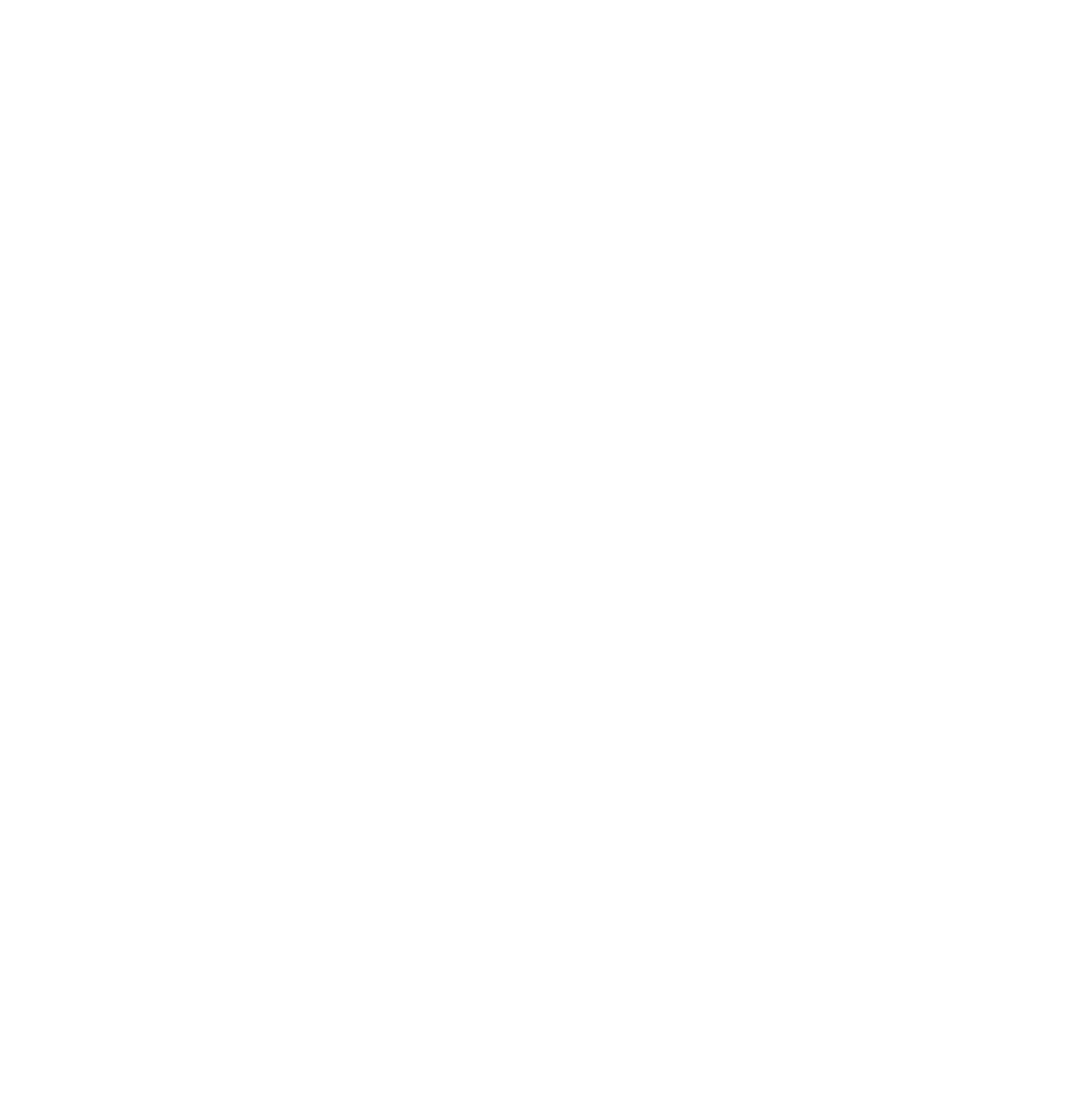
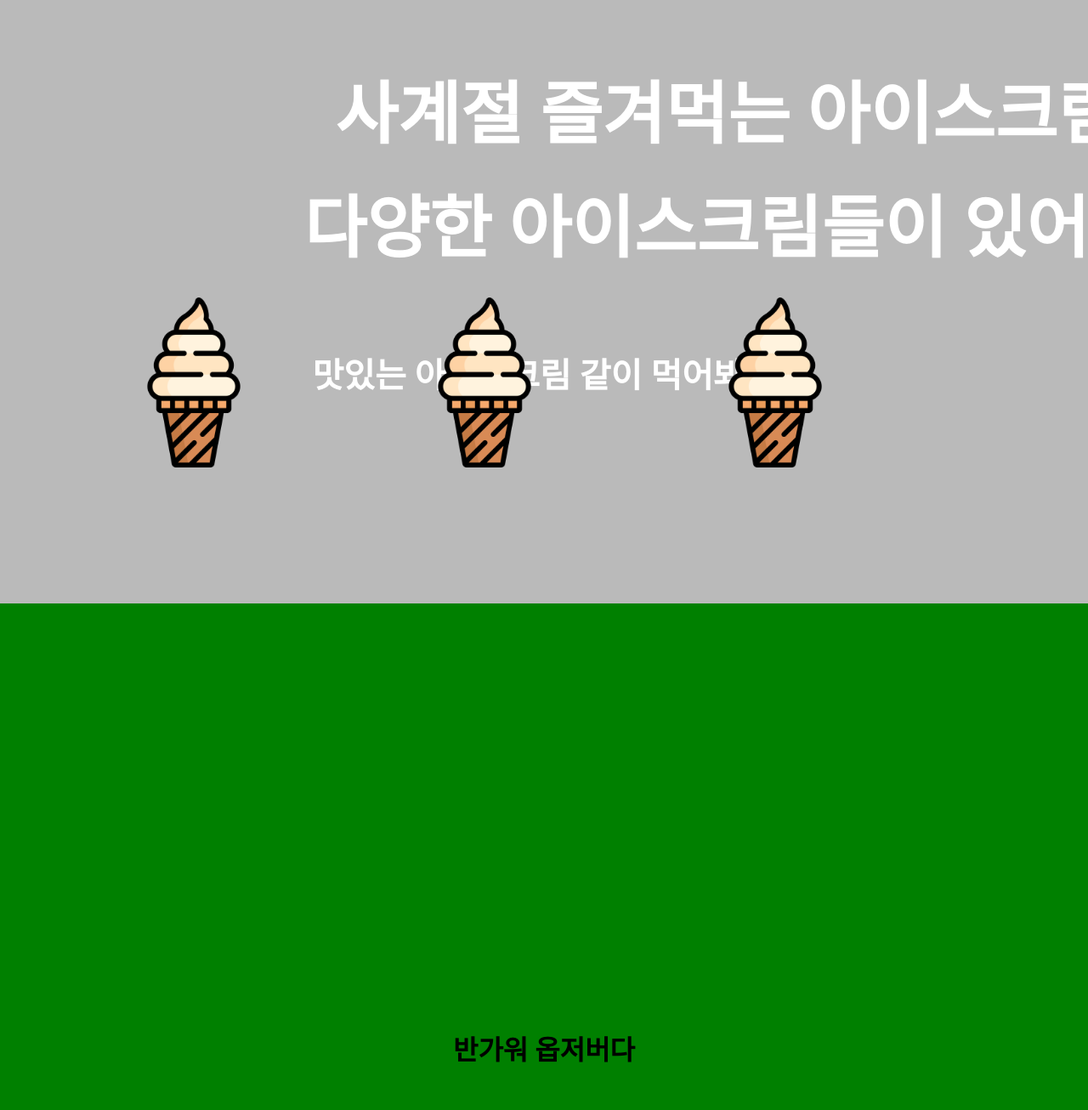
Before and after one commit to namminimi/ice-cream, a React (Create React App) app: page / in a window 1280 px wide. Shown: the part 1103-2409 px from the top of the page at 85% size. Before the commit the page ends 1013 px from the top, so only its background shows below. Built offline with nearby package versions, Linux system fonts and the light colour scheme; a web font is replaced by a local one.

Commit message:
project
observer 추가, subSlider추가

```diff
--- a/package.json
+++ b/package.json
@@ -16,6 +16,7 @@
     "node-sass": "^8.0.0",
     "react": "^18.2.0",
     "react-dom": "^18.2.0",
+    "react-intersection-observer": "^9.4.3",
     "react-scripts": "5.0.1",
     "react-slick": "^0.29.0",
     "slick-carousel": "^1.8.1",
--- a/src/App.tsx
+++ b/src/App.tsx
@@ -1,15 +1,25 @@
 import React from 'react';
 import './App.css';
+import Contant1 from './components/Contant1';
+import Contant2 from './components/Contant2';
+import Contant3 from './components/Contant3';
 import Header from './components/Header';
-import MainBlock from './components/MainBlock';
+//import MainBlock from './components/MainBlock';
 import SimpleSlider from './components/SimpleSlider';
 
+
+
+
+
 function App() {
+
   return (
     <div className="App">
       <Header/>
-      {/* <MainBlock/> */}
       <SimpleSlider/>
+      <Contant1/>
+      <Contant2/>
+      <Contant3/>
     </div>
   );
 }
--- /dev/null
+++ b/src/components/Contant1.scss
@@ -0,0 +1,48 @@
+#bg1{
+    width: 100%;
+    height: 100vh;
+    overflow: hidden;
+    position: relative;
+    text-align: left;
+    .sc1{
+        border-radius: 10px;
+        width: 1200px;
+        color:#fff;
+        text-align: center;
+        transition: 1s;
+        position: absolute;
+        left: 20%;
+        top: 20%;
+        transform: translateY(-300px);
+        z-index: 1;
+        h1{
+            font-size: 80px;
+        }
+
+    }
+    h2{
+        margin-top: 500px;
+        text-align: center;
+        color:#fff;
+        font-size: 40px
+    }
+    .scChange {
+        transform: translateY(0);
+    }
+}
+#bg1::after{
+    content:"";
+    background-image: url("http://localhost:3000/images/ice16.jpg");
+    background-repeat: no-repeat;
+    background-position: center center;
+    background-size: cover;
+    opacity: 0.7;
+    width: 100%;
+    height: 100vh;
+    overflow: hidden;
+    position: absolute;
+    top:0;
+    left:0;
+    text-align: left;
+    z-index: -1;
+}
--- /dev/null
+++ b/src/components/Contant1.tsx
@@ -0,0 +1,33 @@
+import React from 'react';
+import { useInView } from 'react-intersection-observer';
+import "./Contant1.scss"
+import IceSlide from './IceSlide';
+
+
+const Contant1 = () => {
+    const {ref, inView, entry} = useInView({
+        threshold:0.1,
+    })
+    console.log(ref)
+    if(inView){
+        entry?.target.classList.add("scChange")
+    }else{
+        entry?.target.classList.remove("scChange")
+    }
+
+    return (
+        <div id='bg1'>
+            <div className='sc1' ref={ref}>
+                <h1>사계절 즐겨먹는 아이스크림</h1>
+
+                <br/>
+                <h1>다양한 아이스크림들이 있어요</h1>
+                <br/>
+            </div>
+            <h2>맛있는 아이스크림 같이 먹어봐요</h2>
+            <IceSlide/>
+        </div>
+    );
+};
+
+export default Contant1;
--- /dev/null
+++ b/src/components/Contant2.scss
@@ -0,0 +1,20 @@
+#bg2{
+    background-color: green;
+    width: 100%;
+    height: 100vh;
+    padding-top: 500px;
+}
+
+
+.sc2{
+    color: black;
+    text-align: center;
+    opacity: 0;
+    transition: 1s;
+    transform: rotate(-729deg);
+}
+
+.scChange {
+    opacity: 1;
+    transform: rotate(0);
+}
--- /dev/null
+++ b/src/components/Contant2.tsx
@@ -0,0 +1,25 @@
+import React from 'react';
+import { useInView } from 'react-intersection-observer';
+import "./Contant2.scss"
+
+
+const Contant2 = () => {
+    const {ref, inView, entry} = useInView({
+        threshold:0,
+    })
+
+    if(inView){
+        entry?.target.classList.add("scChange")
+    }else{
+        entry?.target.classList.remove("scChange")
+    }
+    return (
+        <div id="bg2">
+            <div className='sc2' ref={ref}>
+                <h1>반가워 옵저버다</h1>
+            </div>
+        </div>
+    );
+};
+
+export default Contant2;
--- /dev/null
+++ b/src/components/Contant3.scss
@@ -0,0 +1,21 @@
+#bg3{
+    background-color: lightblue;
+    width: 100%;
+    height: 100vh;
+    padding-top: 500px;
+}
+
+
+.sc3{
+
+    color: black;
+    text-align: center;
+    opacity: 0;
+    transition: 1s;
+    transform: rotate(-729deg);
+}
+
+.scChange {
+    opacity: 1;
+    transform: rotate(0);
+}
--- /dev/null
+++ b/src/components/Contant3.tsx
@@ -0,0 +1,28 @@
+import React from 'react';
+import { useInView } from 'react-intersection-observer';
+import "./Contant3.scss"
+
+
+
+
+
+
+const Contant3 = () => {
+    const {ref, inView, entry} = useInView({
+        threshold:0,
+    })
+    if(inView){
+        entry?.target.classList.add("scChange")
+    }else{
+        entry?.target.classList.remove("scChange")
+    }
+    return (
+        <div id="bg3">
+            <div className='sc3' ref={ref}>
+                <h1>쓔우우우우우우우우ㅜ웅</h1>
+            </div>
+        </div>
+    );
+};
+
+export default Contant3;
--- /dev/null
+++ b/src/components/IceSlide.scss
@@ -0,0 +1,13 @@
+.moreIce {
+    width:80%;
+    height: 400px;
+    position: absolute;
+    top: 80%;
+    left:50%;
+    transform: translate(-50%, -50%);
+    div{
+        img{
+            width:200px;
+        }
+    }
+}
--- /dev/null
+++ b/src/components/IceSlide.tsx
@@ -0,0 +1,54 @@
+import React, { Component } from "react";
+import { useInView } from "react-intersection-observer";
+import Slider from "react-slick";
+import "./IceSlide.scss"
+
+/* const {ref, inView, entry} = useInView({
+  threshold:0.1,
+})
+console.log(ref)
+if(inView){
+  entry?.target.classList.add("moreUp")
+}else{
+  entry?.target.classList.remove("moreUp")
+} */
+
+export default class IceSlide extends Component {
+  render() {
+    const settings = {
+      dots: false,
+      infinite: true,
+      slidesToShow: 3,
+      slidesToScroll: 1,
+      autoplay: true,
+      speed: 4000,
+      autoplaySpeed: 2000,
+      cssEase: "linear",
+      arrows: false
+    };
+    return (
+      <div className="moreIce" >
+        <Slider {...settings}>
+          <div>
+            <h3><img src="./images/ice2.png"></img></h3>
+          </div>
+          <div>
+            <h3><img src="./images/ice2.png"></img></h3>
+          </div>
+          <div>
+            <h3><img src="./images/ice2.png"></img></h3>
+          </div>
+          <div>
+            <h3><img src="./images/ice2.png"></img></h3>
+          </div>
+          <div>
+            <h3><img src="./images/ice2.png"></img></h3>
+          </div>
+          <div>
+            <h3><img src="./images/ice2.png"></img></h3>
+          </div>
+        </Slider>
+      </div>
+    );
+  }
+}
--- a/src/components/SimpleSlider.scss
+++ b/src/components/SimpleSlider.scss
@@ -1,5 +1,5 @@
 .slick-dots{
-    bottom: 25px;
+    bottom: 60px;
 }
 .slick-next{
     right: 50px;
--- a/src/components/SimpleSlider.tsx
+++ b/src/components/SimpleSlider.tsx
@@ -49,9 +49,10 @@
       slidesToShow: 1,
       slidesToScroll: 1,
       autoplay: false,
+
     };
     return (
-      <SlideStyle>
+      <SlideStyle className="mainSlide">
         <Slider {...settings}>
           <FirstDiv>
             <h3><FirstImg/></h3>
```
Also changed, not shown: 2 other files (tests, documents, lock files or other folders).
